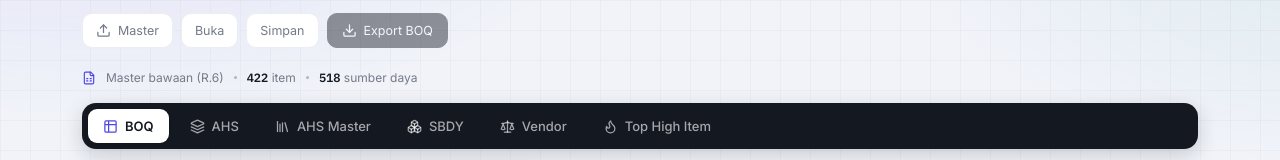
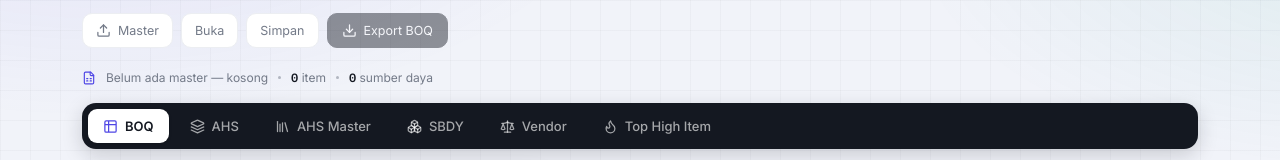
Before and after one commit to qs-stack/RAB, a React (Vite) app: page / in a window 1280 px wide. Shown: the part 162-322 px from the top of the page. Built offline with nearby package versions, Linux system fonts and the light colour scheme.

Commit message:
Add files via upload

```diff
--- a/App.jsx
+++ b/App.jsx
@@ -33,7 +33,7 @@ function score(item,unit,c){const ct=expand(norm(item));const gt=new Set(norm(c.
 const rp=n=>n==null||isNaN(n)?"–":new Intl.NumberFormat("id-ID").format(Math.round(n));
 const grp=n=>n==null||n===""||isNaN(n)?"":new Intl.NumberFormat("id-ID",{maximumFractionDigits:4}).format(n);
 const decStr=n=>n==null||n===""?"":String(n).replace(".",",");
-function parseNum(raw,thousands){let s=(raw==null?"":raw).toString().replace(/\s/g,"");if(thousands)s=s.replace(/\./g,"");s=s.replace(",",".").replace(/[^0-9.\-]/g,"");const n=parseFloat(s);return isNaN(n)?0:n;}
+function parseNum(raw,thousands){if(typeof raw==="number")return isFinite(raw)?raw:0;let s=(raw==null?"":raw).toString().replace(/\s/g,"");if(thousands)s=s.replace(/\./g,"");s=s.replace(",",".").replace(/[^0-9.\-]/g,"");const n=parseFloat(s);return isNaN(n)?0:n;}
 // Numeric input that accepts comma decimals; shows thousands separators when not focused (thousands mode)
 function NumInput({value,onChange,thousands,style}){const [t,setT]=useState(null);const editing=t!==null;
   const show=editing?t:(thousands?grp(value):decStr(value));
@@ -61,11 +61,11 @@ class ErrorBoundary extends React.Component{
   </div>;}return this.props.children;}
 }
 function Studio({discipline,hidden,onReport}){
-  const [catalog,setCatalog]=useState(CATALOG_SEED);
-  const [meta,setMeta]=useState(MODEL_SEED.sbdy);            // code -> {n,u,cat}
-  const [prices,setPrices]=useState(()=>{const o={};for(const k in MODEL_SEED.sbdy)o[k]=MODEL_SEED.sbdy[k].p;return o;});
-  const [ahs,setAhs]=useState(MODEL_SEED.ahs);               // code -> [{rc,q}]
-  const [names,setNames]=useState(MODEL_SEED.ahsnames);
+  const [catalog,setCatalog]=useState([]);
+  const [meta,setMeta]=useState({});                        // code -> {n,u,cat}  (kosong sampai muat AHS Master)
+  const [prices,setPrices]=useState({});
+  const [ahs,setAhs]=useState({});                          // code -> [{rc,q}]
+  const [names,setNames]=useState({});
   const [ovr,setOvr]=useState({});                           // project coef overrides: code -> {compIndex: qty}
   const [addc,setAddc]=useState({});                          // project-only extra components: code -> [{rc,q,g}] (tidak menyentuh AHS Master)
   const [refs,setRefs]=useState({});                         // SBDY keterangan/sumber harga: rc -> string
@@ -77,7 +77,7 @@ function Studio({discipline,hidden,onReport}){
   const [offers,setOffers]=useState({});                     // rc -> [{n:nama vendor, p:harga}] penawaran per item
   const [rows,setRows]=useState([]);
   const [tab,setTab]=useState("boq");
-  const [catSrc,setCatSrc]=useState("Master bawaan (R.6)");
+  const [catSrc,setCatSrc]=useState("Belum ada master — kosong");
   const masterRef=useRef();
 
   const catByCode=useMemo(()=>{const m={};catalog.forEach(c=>m[c.c]=c);return m;},[catalog]);
@@ -261,6 +261,20 @@ function Studio({discipline,hidden,onReport}){
   }catch(err){alert("Gagal baca: "+err.message);}};if(/\.csv$/i.test(file.name))fr.readAsBinaryString(file);else fr.readAsArrayBuffer(file);}
   // ---- upload AHS Master ----
   const ahsmRef=useRef();
+  // ---- AHS Master sebagai file JSON (katalog + AHS + sumber daya) ----
+  const applyMaster=(d,label)=>{
+    if(Array.isArray(d.catalog))setCatalog(d.catalog);
+    if(d.ahs&&typeof d.ahs==="object")setAhs(d.ahs);
+    if(d.names&&typeof d.names==="object")setNames(d.names);
+    if(d.sbdy&&typeof d.sbdy==="object"){const m={},p={};Object.keys(d.sbdy).forEach(k=>{const r=d.sbdy[k]||{};m[k]={n:r.n||"",u:r.u||"",cat:r.cat||(String(k)[0]==="C"?"l":String(k)[0]==="D"?"q":String(k)[0]==="E"?"s":"m")};p[k]=r.p!=null?r.p:0;});setMeta(m);setPrices(p);}
+    setCatSrc(label||d.src||"AHS Master (dimuat)");
+  };
+  const exportMaster=()=>{const sbdy={};Object.keys(meta).forEach(k=>{sbdy[k]={...meta[k],p:prices[k]!=null?prices[k]:0};});
+    const payload={v:1,kind:"ahsmaster",src:catSrc,catalog,ahs,sbdy,names};
+    const blob=new Blob([JSON.stringify(payload)],{type:"application/json"});const a=document.createElement("a");
+    a.href=URL.createObjectURL(blob);a.download="AHS_Master_"+discipline+".json";document.body.appendChild(a);a.click();a.remove();setTimeout(()=>URL.revokeObjectURL(a.href),1500);};
+  const openMaster=async(file)=>{try{const d=JSON.parse(await file.text());if(d.kind&&d.kind!=="ahsmaster"){alert("File ini bukan AHS Master (JSON).");return;}applyMaster(d,(d.src||"AHS Master")+" (dimuat)");}catch(e){alert("Gagal membaca file AHS Master JSON.");}};
+  const loadBundledMaster=()=>applyMaster({catalog:CATALOG_SEED,ahs:MODEL_SEED.ahs,names:MODEL_SEED.ahsnames,sbdy:MODEL_SEED.sbdy},"Master bawaan (R.6)");
   function readAhsM(file){const fr=new FileReader();fr.onload=e=>{try{
     const isCsv=/\.csv$/i.test(file.name);const wb=XLSX.read(e.target.result,{type:isCsv?"binary":"array"});
     const A=XLSX.utils.sheet_to_json(wb.Sheets[wb.SheetNames[0]],{header:1,defval:null});
@@ -287,6 +301,43 @@ function Studio({discipline,hidden,onReport}){
     codes.forEach(rc=>{const m=meta[rc]||{};d.push([rc,m.n||"",m.u||"",CATLBL[m.cat]||m.cat||"",prices[rc]!=null?prices[rc]:0,refs[rc]||""]);});
     const ws=XLSX.utils.aoa_to_sheet(d);ws["!cols"]=[{wch:12},{wch:46},{wch:8},{wch:12},{wch:14},{wch:28}];
     const wb=XLSX.utils.book_new();XLSX.utils.book_append_sheet(wb,ws,"SBDY");XLSX.writeFile(wb,"SBDY_harga.xlsx");}
+  // ---- Export AHS (kerangka per item BOQ) & Import AHS (breakdown SBDY diisi manual di Excel) ----
+  const KLAS_LBL={m:"material",l:"upah",q:"alat",s:"subkon"};
+  const KLAS_MAP={material:["m","A"],bahan:["m","A"],mat:["m","A"],upah:["l","C"],labor:["l","C"],tenaga:["l","C"],alat:["q","D"],equipment:["q","D"],sewa:["q","D"],subkon:["s","E"],subcont:["s","E"],"sub-cont":["s","E"],sub:["s","E"],borongan:["s","E"]};
+  function exportAHS(){
+    let codes=[...new Set(itemRows.filter(r=>r.code!=null).map(r=>r.code))].filter(c=>catByCode[c]);
+    if(!codes.length)codes=Object.keys(ahs).map(Number).filter(c=>catByCode[c]);
+    codes.sort((a,b)=>a-b);
+    const d=[["kode ahs","klasifikasi SD","item ahs","satuan","koef SD"]];
+    codes.forEach(c=>{const cb=catByCode[c]||{};d.push([c,"",cb.n||names[c]||"",cb.u||"",""]);
+      (ahs[c]||[]).forEach(cp=>{const m=meta[cp.rc]||{};d.push(["",KLAS_LBL[m.cat]||"",m.n||"",m.u||"",cp.q!=null?cp.q:""]);});});
+    const ws=XLSX.utils.aoa_to_sheet(d);ws["!cols"]=[{wch:10},{wch:14},{wch:52},{wch:10},{wch:10}];
+    const wb=XLSX.utils.book_new();XLSX.utils.book_append_sheet(wb,ws,"AHS");XLSX.writeFile(wb,"AHS_breakdown_"+discipline+".xlsx");}
+  function importAHS(file){const fr=new FileReader();fr.onload=e=>{try{
+    const isCsv=/\.csv$/i.test(file.name);const wb=XLSX.read(e.target.result,{type:isCsv?"binary":"array"});
+    const A=XLSX.utils.sheet_to_json(wb.Sheets[wb.SheetNames[0]],{header:1,defval:null});
+    const need={kode:["kode ahs","kode_ahs","kodeahs","kode analisa","kode"],klas:["klasifikasi sd","klasifikasi","klas","kelompok","jenis"],item:["item ahs","item","sumber daya","nama","uraian"],unit:["satuan","unit"],koef:["koef sd","koef","koefisien","coef","qty"]};
+    const h=findHdr(A,need);if(!h){alert("Header tidak ketemu. Kolom: kode ahs, klasifikasi SD, item ahs, satuan, koef SD.");return;}
+    const {idx}=h;const nAhs={},nNames={},catUp={},nMeta={},nPrices={};let cur=null,ci=0,nA=0,nS=0;
+    const usedAuto=new Set([...Object.keys(names),...catalog.map(c=>String(c.c))].map(x=>Number(x)).filter(x=>x>=AUTO_BASE));let seq=AUTO_BASE;
+    const nextAhs=()=>{do{seq++;}while(usedAuto.has(seq));usedAuto.add(seq);return seq;};
+    for(let i=h.row+1;i<A.length;i++){const r=A[i]||[];
+      const kodeStr=idx.kode>=0&&r[idx.kode]!=null?String(r[idx.kode]).trim():"";
+      const item=idx.item>=0&&r[idx.item]!=null?String(r[idx.item]).trim():"";
+      const unit=idx.unit>=0&&r[idx.unit]!=null?String(r[idx.unit]).trim():"";
+      const koefRaw=idx.koef>=0?r[idx.koef]:null;
+      if(kodeStr){let code=parseInt(kodeStr,10);if(isNaN(code))code=nextAhs();
+        cur=code;ci=0;nAhs[code]=[];nA++;nNames[code]=item||("AHS "+code);catUp[code]={n:nNames[code],u:unit||"Ls"};continue;}
+      const klas=idx.klas>=0&&r[idx.klas]!=null?String(r[idx.klas]).trim().toLowerCase():"";
+      const kv=KLAS_MAP[klas];const hasKoef=koefRaw!=null&&String(koefRaw).trim()!=="";
+      if(cur!=null&&kv&&hasKoef){ci++;const[cat,pfx]=kv;const rc=pfx+cur+"-"+String(ci).padStart(2,"0");
+        nMeta[rc]={n:item,u:unit,cat};if(prices[rc]==null)nPrices[rc]=0;nAhs[cur].push({rc,q:parseNum(koefRaw,true)});nS++;}
+    }
+    if(!nA){alert("Tidak ada baris AHS terbaca (kolom 'kode ahs' kosong semua).");return;}
+    setCatalog(c=>{const map=new Map(c.map(x=>[x.c,x]));Object.keys(catUp).forEach(cs=>{const code=+cs,{n,u}=catUp[code];map.set(code,map.has(code)?{...map.get(code),n,u}:{c:code,e:"AHS",sec:"IMPORT AHS",n,u});});return [...map.values()];});
+    setNames(n=>({...n,...nNames}));setMeta(m=>({...m,...nMeta}));setPrices(p=>({...p,...nPrices}));setAhs(a=>({...a,...nAhs}));
+    setTimeout(()=>alert(nA+" AHS & "+nS+" sumber daya ter-generate. Isi harga lewat Export/Upload SBDY di tab SBDY."),50);
+  }catch(err){alert("Gagal baca: "+err.message);}};if(/\.csv$/i.test(file.name))fr.readAsBinaryString(file);else fr.readAsArrayBuffer(file);}
 
   const priced=rows.map(r=>{const rt=r.code!=null?projRates[r.code]:null;const v=parseFloat(r.vol);
     const amt=(rt&&!isNaN(v))?rt.ur*v:null;return{...r,rt,ur:rt?rt.ur:null,amt};});
@@ -376,8 +427,8 @@ function Studio({discipline,hidden,onReport}){
 
       <ErrorBoundary tab={tab}>
       {tab==="boq"&&<BoqTab {...{priced,itemRows,total,matched,flagged,catalog,rates,upd,del,addRow,loadDemo,readClient,clearRows,clearCodes,autoAHS,autoSBDY}}/>}
-      {tab==="ahs"&&<AhsTab {...{itemRows,ahs,addc,meta,prices,rates:projRates,names,catByCode,ovr,setOverride,resetOverride,addProjComp,setProjComp,delProjComp}}/>}
-      {tab==="ahsm"&&<AhsMasterTab {...{ahs,setQty,setGroup,addComponent,delComponent,addAhsItem,meta,prices,rates,names,catByCode,ahsmRef,readAhsM,dlTemplate,clearAhs}}/>}
+      {tab==="ahs"&&<AhsTab {...{itemRows,ahs,addc,meta,prices,rates:projRates,names,catByCode,ovr,setOverride,resetOverride,addProjComp,setProjComp,delProjComp,exportAHS,importAHS}}/>}
+      {tab==="ahsm"&&<AhsMasterTab {...{ahs,setQty,setGroup,addComponent,delComponent,addAhsItem,meta,prices,rates,names,catByCode,ahsmRef,readAhsM,dlTemplate,clearAhs,openMaster,exportMaster,loadBundledMaster}}/>}
       {tab==="sbdy"&&<SbdyTab {...{meta,prices,setPrices,addResource,delResource,refs,setRefs,resQty,sbdyRef,readSbdy,dlTemplate,clearSbdy,exportSbdy}}/>}
       {tab==="vendor"&&<VendorTab {...{meta,prices,setPrices,resQty,offers,addOffer,pushOffer,importOffers,setOfferName,setOfferPrice,setOfferDate,delOffer,useOffer,vgroups,setVgroups,vgroupOf,setVgroupOf}}/>}
       {tab==="top"&&<TopTab {...{itemRows,ahs,meta,prices,rates:projRates,names,catByCode,effQ,refs}}/>}
@@ -527,18 +578,26 @@ function BoqRow({r,idx,grid,catalog,rates,upd,del}){
 }
 
 /* ---------- AHS TAB (project view — follows BOQ client volumes) ---------- */
-function AhsTab({itemRows,ahs,addc,meta,prices,rates,names,catByCode,ovr,setOverride,resetOverride,addProjComp,setProjComp,delProjComp}){
+function AhsTab({itemRows,ahs,addc,meta,prices,rates,names,catByCode,ovr,setOverride,resetOverride,addProjComp,setProjComp,delProjComp,exportAHS,importAHS}){
+  const ahsImpRef=useRef();
+  const ahsBar=<div style={{display:"flex",gap:8,flexWrap:"wrap",marginBottom:14,alignItems:"center"}}>
+    <input ref={ahsImpRef} type="file" accept=".xlsx,.xlsm,.csv" style={{display:"none"}} onChange={e=>{const f=e.target.files[0];if(f)importAHS(f);e.target.value="";}}/>
+    <button className="btn" onClick={exportAHS} title="Unduh kerangka AHS (per item BOQ) untuk diisi breakdown SBDY di Excel" style={{padding:"8px 13px",fontSize:12.5,display:"flex",gap:6,alignItems:"center",color:COL.ink}}><Download size={14}/>Export AHS</button>
+    <button className="btn" onClick={()=>ahsImpRef.current.click()} title="Upload AHS yang sudah diisi SBDY — kode & sumber daya auto ter-generate" style={{padding:"8px 14px",fontSize:12.5,display:"flex",gap:6,alignItems:"center",background:COL.steel,color:"#fff",borderColor:COL.steel}}><Upload size={14}/>Import AHS (isi SBDY)</button>
+    <span style={{fontSize:11.5,color:COL.sub,fontFamily:FM}}>Excel: kode ahs · klasifikasi SD (material/upah/alat/subkon) · item ahs · satuan · koef SD</span>
+  </div>;
   const usage=useMemo(()=>{const m={};itemRows.forEach(r=>{if(r.code==null)return;const v=parseFloat(r.vol);if(isNaN(v))return;if(!m[r.code])m[r.code]={vol:0,n:0};m[r.code].vol+=v;m[r.code].n++;});return m;},[itemRows]);
   const used=useMemo(()=>Object.keys(usage).map(Number).filter(c=>ahs[c]||addc[c]).sort((a,b)=>((rates[b]?.ur||0)*usage[b].vol)-((rates[a]?.ur||0)*usage[a].vol)),[usage,ahs,addc,rates]);
   const [sel,setSel]=useState(null);const [q,setQ]=useState("");
   const cur=(sel!=null&&usage[sel]!=null&&(ahs[sel]||addc[sel]))?sel:used[0];
-  if(used.length===0) return <div style={{background:COL.panel,borderRadius:16,padding:"56px 24px",textAlign:"center",boxShadow:SHADOW}}>
+  if(used.length===0) return <div>{ahsBar}<div style={{background:COL.panel,borderRadius:16,padding:"56px 24px",textAlign:"center",boxShadow:SHADOW}}>
     <Layers size={26} color={COL.sub}/><div style={{fontFamily:FD,fontWeight:600,fontSize:16,marginTop:10}}>Belum ada AHS aktif</div>
-    <div style={{color:COL.sub,fontSize:13,marginTop:6,maxWidth:460,marginInline:"auto",lineHeight:1.5}}>AHS muncul otomatis mengikuti volume <b>BOQ Client</b>. Upload atau isi BOQ di tab pertama, beri kode itemnya, lalu analisa yang terpakai akan tampil di sini. Untuk membuat analisa baru, buka tab <b>AHS Master</b>.</div></div>;
+    <div style={{color:COL.sub,fontSize:13,marginTop:6,maxWidth:460,marginInline:"auto",lineHeight:1.5}}>AHS muncul otomatis mengikuti volume <b>BOQ Client</b>. Upload atau isi BOQ di tab pertama, beri kode itemnya (atau <b>Auto AHS</b>), lalu analisa yang terpakai tampil di sini. Bisa juga <b>Import AHS</b> dari Excel di atas.</div></div></div>;
   const vol=usage[cur]?usage[cur].vol:0;const nLines=usage[cur]?usage[cur].n:0;const b=rates[cur];const amount=b?b.ur*vol:0;
   const ql=q.trim().toLowerCase();
   const matches=ql?Object.keys(meta).map(rc=>({rc,...meta[rc]})).filter(m=>(m.rc+" "+(m.n||"")).toLowerCase().includes(ql)).slice(0,8):[];
   return <div>
+    {ahsBar}
     <div style={{fontSize:12.5,color:COL.sub,marginBottom:14}}>Menampilkan <b>{used.length}</b> analisa yang dipakai BOQ client. Kode yang sama dari beberapa baris BOQ <b>dikonsolidasi jadi satu</b> dengan volume total.</div>
     <div style={{display:"grid",gridTemplateColumns:"330px 1fr",gap:18,alignItems:"start"}}>
       <div style={{background:COL.panel,borderRadius:16,overflow:"hidden",boxShadow:SHADOW}}>
@@ -609,7 +668,8 @@ function AhsTab({itemRows,ahs,addc,meta,prices,rates,names,catByCode,ovr,setOver
 }
 
 /* ---------- AHS MASTER TAB (library — create & edit analyses) ---------- */
-function AhsMasterTab({ahs,setQty,setGroup,addComponent,delComponent,addAhsItem,meta,prices,rates,names,catByCode,ahsmRef,readAhsM,dlTemplate,clearAhs}){
+function AhsMasterTab({ahs,setQty,setGroup,addComponent,delComponent,addAhsItem,meta,prices,rates,names,catByCode,ahsmRef,readAhsM,dlTemplate,clearAhs,openMaster,exportMaster,loadBundledMaster}){
+  const mjsonRef=useRef();
   const codes=useMemo(()=>Object.keys(ahs).map(Number).filter(c=>catByCode[c]).sort((a,b)=>(rates[b]?.ur||0)-(rates[a]?.ur||0)),[ahs,rates,catByCode]);
   const [sel,setSel]=useState(codes[0]);
   const [f,setF]=useState("");
@@ -630,8 +690,14 @@ function AhsMasterTab({ahs,setQty,setGroup,addComponent,delComponent,addAhsItem,
         <div style={{display:"flex",alignItems:"center",gap:6,border:`1px solid ${COL.line}`,borderRadius:8,padding:"6px 9px",marginBottom:8}}><Search size={13} color={COL.sub}/>
           <input value={f} onChange={e=>setF(e.target.value)} placeholder="cari analisa…" style={{border:"none",fontSize:12.5,width:"100%"}}/></div>
         <div style={{display:"flex",gap:6,marginBottom:8}}>
+          <input ref={mjsonRef} type="file" accept=".json" style={{display:"none"}} onChange={e=>{const fl=e.target.files[0];if(fl)openMaster(fl);e.target.value="";}}/>
+          <button className="btn" onClick={()=>mjsonRef.current.click()} title="Muat AHS Master + sumber daya dari file JSON" style={{flex:1,padding:"7px",fontSize:12,display:"flex",gap:5,alignItems:"center",justifyContent:"center",background:COL.steel,color:"#fff",borderColor:COL.steel}}><Upload size={13}/>Open AHS Master</button>
+          <button className="btn" onClick={exportMaster} title="Simpan AHS Master + sumber daya ke file JSON" style={{flex:1,padding:"7px",fontSize:12,display:"flex",gap:5,alignItems:"center",justifyContent:"center",color:COL.ink}}><Download size={13}/>Export</button>
+        </div>
+        <button className="btn" onClick={loadBundledMaster} title="Muat master bawaan R.6 (422 item + 518 sumber daya)" style={{width:"100%",padding:"7px",fontSize:12,marginBottom:8,color:COL.sub}}>Muat master bawaan (R.6)</button>
+        <div style={{display:"flex",gap:6,marginBottom:8}}>
           <input ref={ahsmRef} type="file" accept=".xlsx,.xlsm,.csv" style={{display:"none"}} onChange={e=>{const fl=e.target.files[0];if(fl)readAhsM(fl);e.target.value="";}}/>
-          <button className="btn" onClick={()=>ahsmRef.current.click()} style={{flex:1,padding:"7px",fontSize:12,display:"flex",gap:5,alignItems:"center",justifyContent:"center",color:COL.sub}}><Upload size={13}/>Upload</button>
+          <button className="btn" onClick={()=>ahsmRef.current.click()} style={{flex:1,padding:"7px",fontSize:12,display:"flex",gap:5,alignItems:"center",justifyContent:"center",color:COL.sub}}><Upload size={13}/>Upload Excel</button>
           <button className="btn" onClick={()=>dlTemplate("ahs")} style={{flex:1,padding:"7px",fontSize:12,color:COL.sub}}>Template</button>
           <button className="btn" onClick={clearAhs} title="Hapus semua AHS" style={{padding:"7px 10px",fontSize:12,color:COL.red,display:"flex",alignItems:"center"}}><Trash2 size={14}/></button>
         </div>
```
